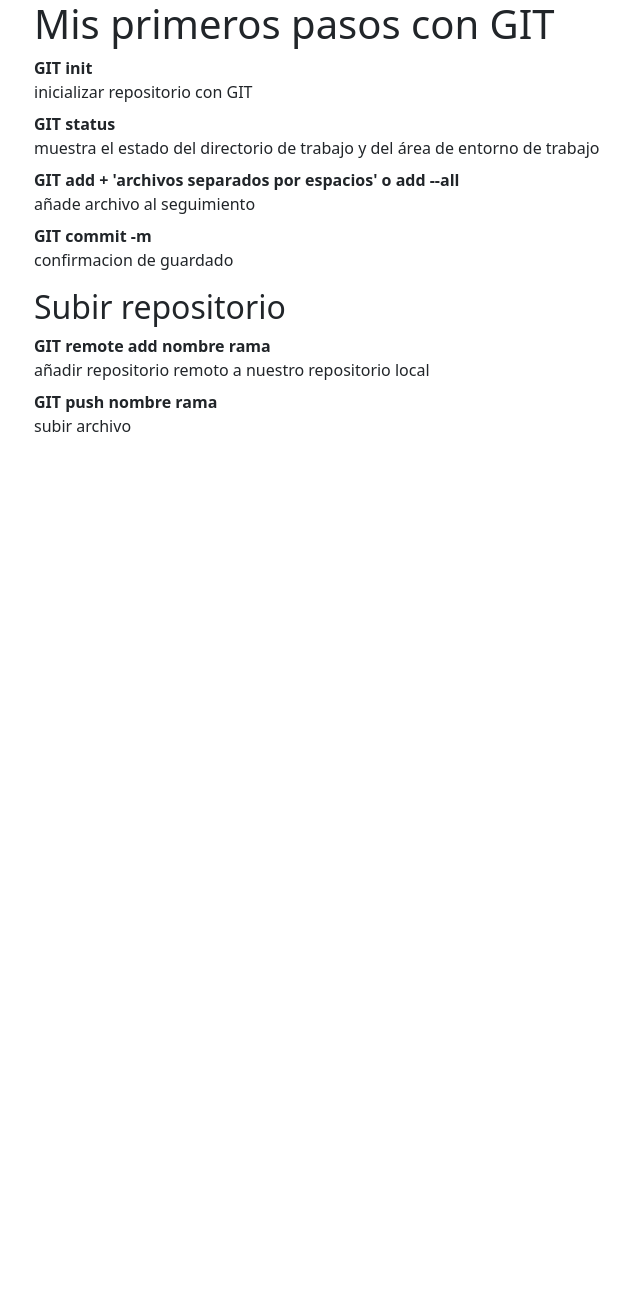
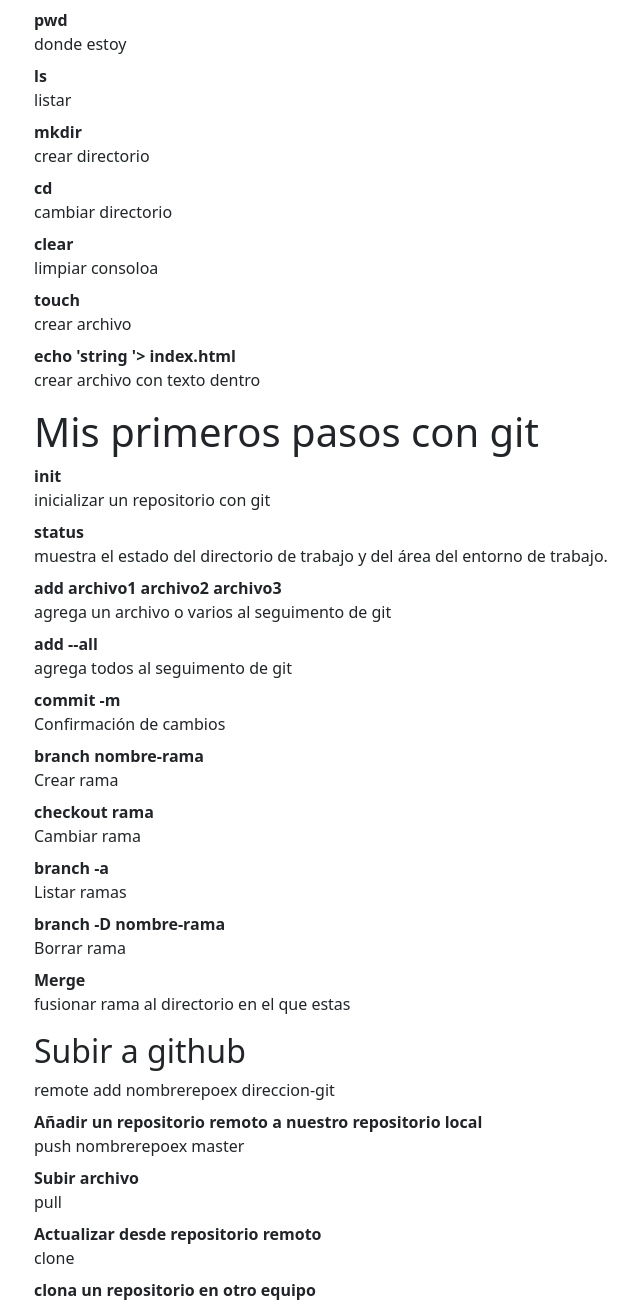
Before and after one commit to JRPT82/cheetsheet-git, a plain HTML site: page index.html in a window 1280 px wide. Shown: the top 1306 px of the page, without its empty margins (48-688 px from the left). Before the commit the page ends 800 px from the top, so only its background shows below. Drawn offline with nearby package versions, Linux system fonts and the light colour scheme.

Commit message:
subimos 3

```diff
--- a/index.html
+++ b/index.html
@@ -1,34 +1,67 @@
 <!DOCTYPE html>
-<html lang="es">
+<html lang="en">
 <head>
     <meta charset="UTF-8">
     <meta http-equiv="X-UA-Compatible" content="IE=edge">
     <meta name="viewport" content="width=device-width, initial-scale=1.0">
-    <title>Indice</title>
-    <link href="https://cdn.jsdelivr.net/npm/bootstrap@5.0.2/dist/css/bootstrap.min.css" rel="stylesheet" integrity="sha384-EVSTQN3/azprG1Anm3QDgpJLIm9Nao0Yz1ztcQTwFspd3yD65VohhpuuCOmLASjC" crossorigin="anonymous">
-    <link rel="stylesheet" href="https://cdn.jsdelivr.net/npm/bootstrap-icons@1.5.0/font/bootstrap-icons.css">
+
+    <title>Document</title>
 </head>
+<link href="https://cdn.jsdelivr.net/npm/bootstrap@5.0.2/dist/css/bootstrap.min.css" rel="stylesheet" integrity="sha384-EVSTQN3/azprG1Anm3QDgpJLIm9Nao0Yz1ztcQTwFspd3yD65VohhpuuCOmLASjC" crossorigin="anonymous">
 <body>
-    <div class="container">
-    <h1>Mis primeros pasos con GIT</h1>
+<div class="container">
+    <h2></h2>
     <dl>
-        <dt>GIT init</dt>
-        <dd>inicializar repositorio con GIT</dd>
-        <dt>GIT status</dt>
-        <dd>muestra el estado del directorio de trabajo y del área de entorno de trabajo</dd>
-        <dt>GIT add + 'archivos separados por espacios' o add --all</dt>
-        <dd>añade archivo al seguimiento</dd>
-        <dt>GIT commit -m</dt>
-        <dd>confirmacion de guardado</dd>
+        <dt>  pwd</dt>
+        <dd> donde estoy</dd>
+        <dt>  ls</dt>
+        <dd> listar </dd>
+        <dt> mkdir</dt>
+        <dd> crear directorio</dd>
+        <dt>  cd</dt>
+        <dd> cambiar directorio </dd>
+        <dt>  clear</dt>
+        <dd> limpiar consoloa </dd>
+        <dt>  touch</dt>
+        <dd> crear archivo </dd>
+        <dt>  echo 'string '> index.html</dt>
+        <dd> crear archivo con texto dentro</dd>
     </dl>
-    <h2>Subir repositorio</h2>
+    <h1> Mis primeros pasos con git</h1>
     <dl>
-        <dt>GIT remote add nombre rama</dt>
-        <dd>añadir repositorio remoto a nuestro repositorio local</dd>
-        <dt>GIT push nombre rama</dt>
-        <dd>subir archivo</dd>
+        <dt>  init</dt>
+        <dd> inicializar un repositorio con git</dd>
+        <dt>  status</dt>
+        <dd> muestra el estado del directorio de trabajo y del área del entorno de trabajo. </dd>
+        <dt>  add  archivo1 archivo2 archivo3</dt>
+        <dd> agrega un archivo o varios al seguimento de git </dd>
+        <dt>  add --all</dt>
+        <dd> agrega  todos al seguimento de git </dd>
+        <dt>  commit -m</dt>
+        <dd> Confirmación de cambios </dd>
+        <dt> branch nombre-rama</dt>
+        <dd> Crear rama </dd>
+        <dt> checkout rama</dt>
+        <dd> Cambiar rama </dd>
+        <dt> branch -a </dt>
+        <dd> Listar ramas </dd>
+        <dt> branch -D nombre-rama</dt>
+        <dd> Borrar rama </dd>
+        <dt> Merge</dt>
+        <dd> fusionar rama al directorio en el que estas </dd>
     </dl>
+    <h2>Subir a github</h2>
+    <dl>
+        <dd>remote add nombrerepoex direccion-git</dd>
+        <dt>Añadir un repositorio remoto a nuestro repositorio local</dt>
+        <dd>push nombrerepoex master</dd>
+        <dt>Subir archivo</dt>
+        <dd>pull</dd>
+        <dt>Actualizar desde repositorio remoto</dt>
+        <dd>clone</dd>
+        <dt>clona un repositorio en otro equipo</dt>
+    </dl>    <
 
-    </div>
+   </div>
 </body>
 </html>
```
